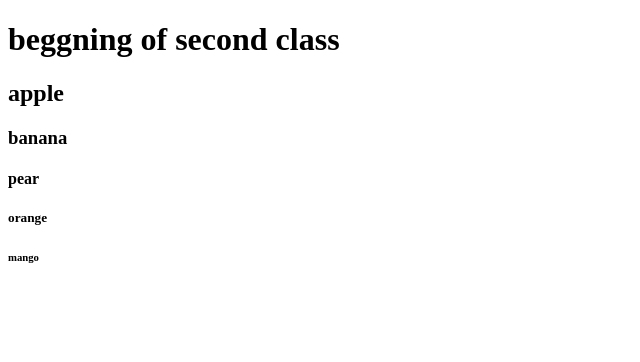
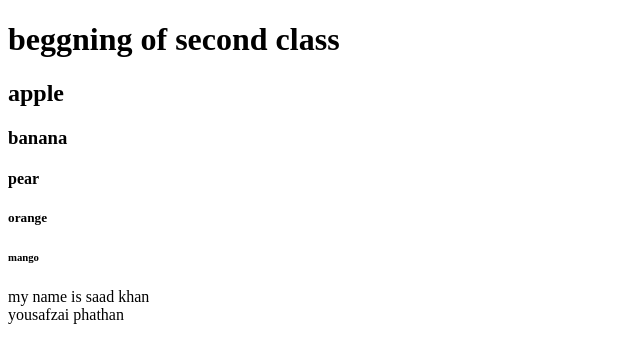
Before and after one commit to saadkhan4/Second-class, a plain HTML site: page heading.html in a window 1280 px wide. Shown: the whole page, without its empty margins (0-640 px from the left). Drawn offline with Linux system fonts and the light colour scheme.

Commit message:
change of file name

```diff
--- a/index.html
+++ b/heading.html
@@ -12,5 +12,6 @@
 <h4>pear</h4>
 <h5>orange</h5>
 <h6>mango</h6>
+<p>my name is saad khan <br>yousafzai phathan</p>
 </body>
 </html>
```
